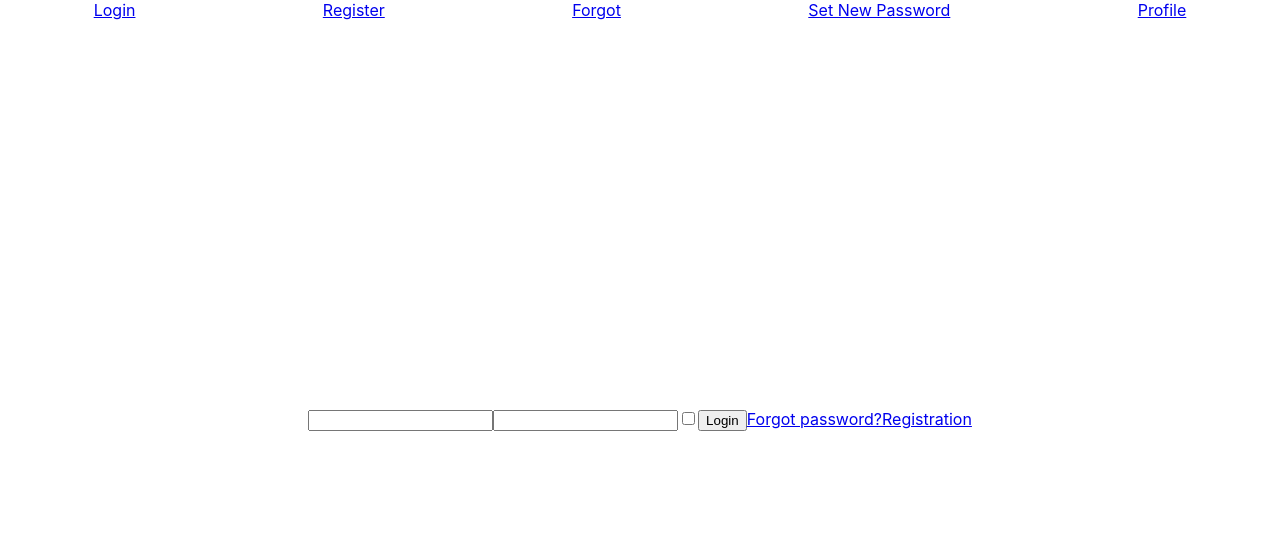
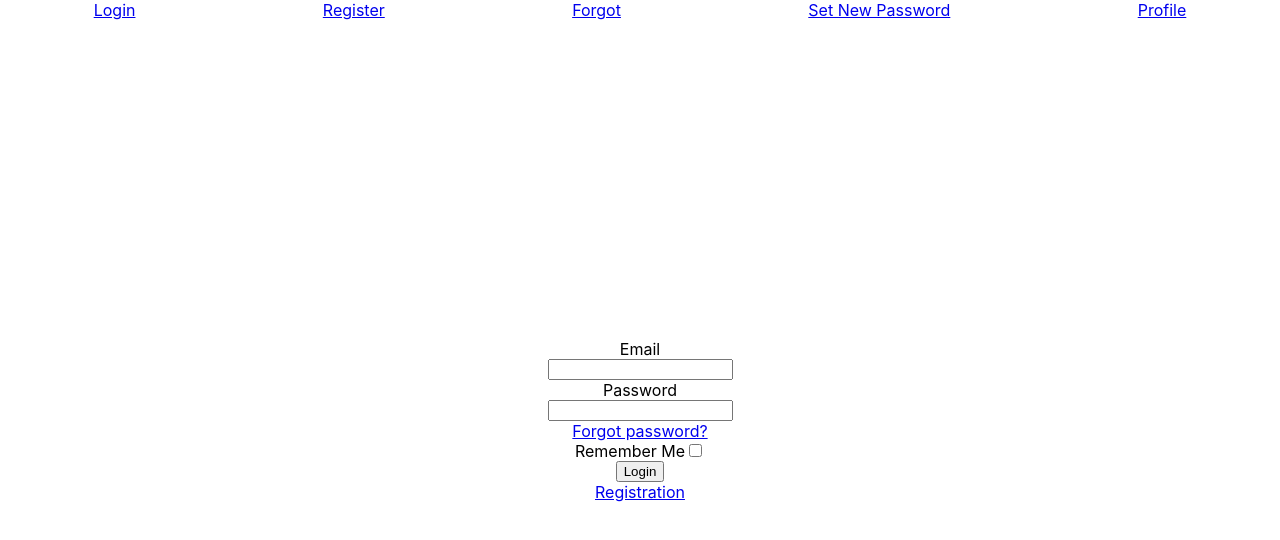
Before and after one commit to marygrishchuk/cards-by-dream-team, a React (Create React App) app: page /profile in a window 1280 px wide. Shown: the top 540 px of the page. Built offline with nearby package versions, Linux system fonts and the light colour scheme.

Commit message:
Add login1

```diff
--- a/src/app/App.tsx
+++ b/src/app/App.tsx
@@ -20,6 +20,7 @@ const App = () => {
         <Route path={'/profile'} render={() => <Profile/>}/>
         <Route path={'/404'} render={() => <h1>404: PAGE NOT FOUND</h1>}/>
         <Redirect from={'*'} to={'/404'}/>
+
       </Switch>
     </div>
   );
--- a/src/features/Login/Login.module.css
+++ b/src/features/Login/Login.module.css
@@ -5,3 +5,6 @@
     justify-content: center;
     align-items: center;
 }
+.error {
+    color: red;
+}
--- a/src/features/Login/Login.tsx
+++ b/src/features/Login/Login.tsx
@@ -7,7 +7,7 @@ import {useFormik} from "formik";
 import { Redirect } from 'react-router-dom';
 import {loginTC} from "./auth-reducer";
 
-// export const Login = () => {
+// export const Login1 = () => {
 //     return (
 //         <div className={style.login}>
 //             Log In
@@ -24,7 +24,6 @@ export const Login = () => {
 
     const dispatch = useDispatch()
     const isLoggedIn = useSelector<AppRootStateType, boolean>(state => state.auth.isLoggedIn)
-
 
     const formik = useFormik({
         validate: (values) => {
@@ -51,30 +50,29 @@ export const Login = () => {
 
 
     if(isLoggedIn) {
-        return <Redirect to={"/"}/>
+        return <Redirect to={"/profile"}/>
     }
+    return (
+        <form onSubmit={formik.handleSubmit}>
+            <div className={style.login}>
 
-    return (
-        <div className={style.login}>
-            <form onSubmit={formik.handleSubmit}>
-                <input
-                    type="email"
-                    {...formik.getFieldProps("email")}
-                />
-                {formik.errors.email ? <div>{formik.errors.email}</div> : null}
-                <input
-                    type="password"
-                    {...formik.getFieldProps("password")}
-                />
-                {formik.errors.password ? <div>{formik.errors.password}</div> : null}
-                <input type="checkbox"
-                       {...formik.getFieldProps("rememberMe")}
-                       checked={formik.values.rememberMe}
-                />
+                <label>Email</label>
+                <input type="email" {...formik.getFieldProps("email")}/>
+                {formik.errors.email ? <div className={style.error}>{formik.errors.email}</div> : null}
+
+                <label>Password</label>
+                <input type="password" {...formik.getFieldProps("password")}/>
+                {formik.errors.password ? <div className={style.error}>{formik.errors.password}</div> : null}
+
+                <NavLink to="/forgot" activeClassName={style.active}>Forgot password?</NavLink>
+
+                <label>Remember Me<input type="checkbox" {...formik.getFieldProps("rememberMe")}
+                checked={formik.values.rememberMe} /></label>
+
                 <button type={'submit'} color={'primary'}>Login</button>
-                <NavLink to="/forgot" activeClassName={style.active}>Forgot password?</NavLink>
                 <NavLink to="/register" activeClassName={style.active}>Registration</NavLink>
-            </form>
-        </div>
+            </div>
+        </form>
+
     )
 }
```
